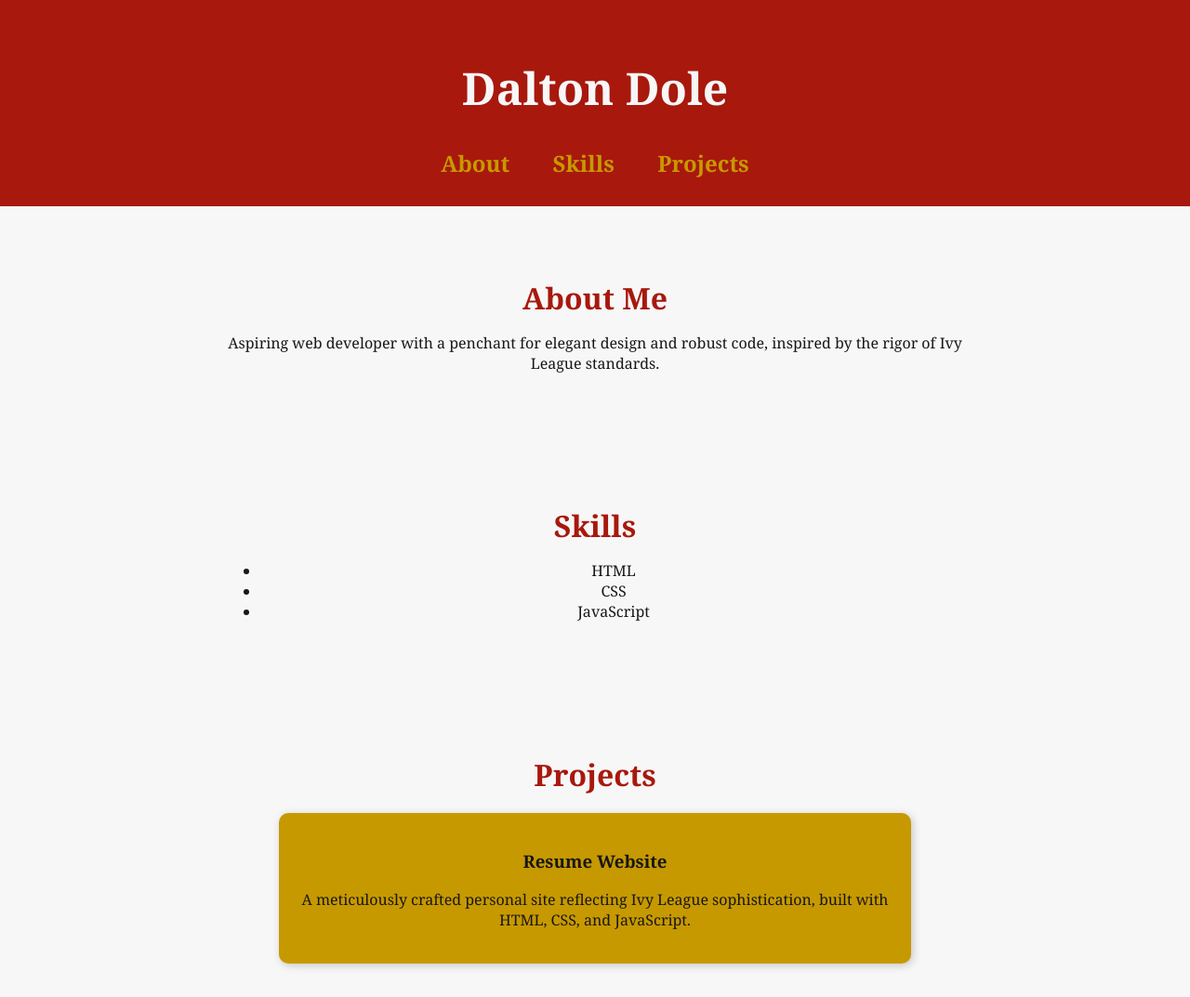
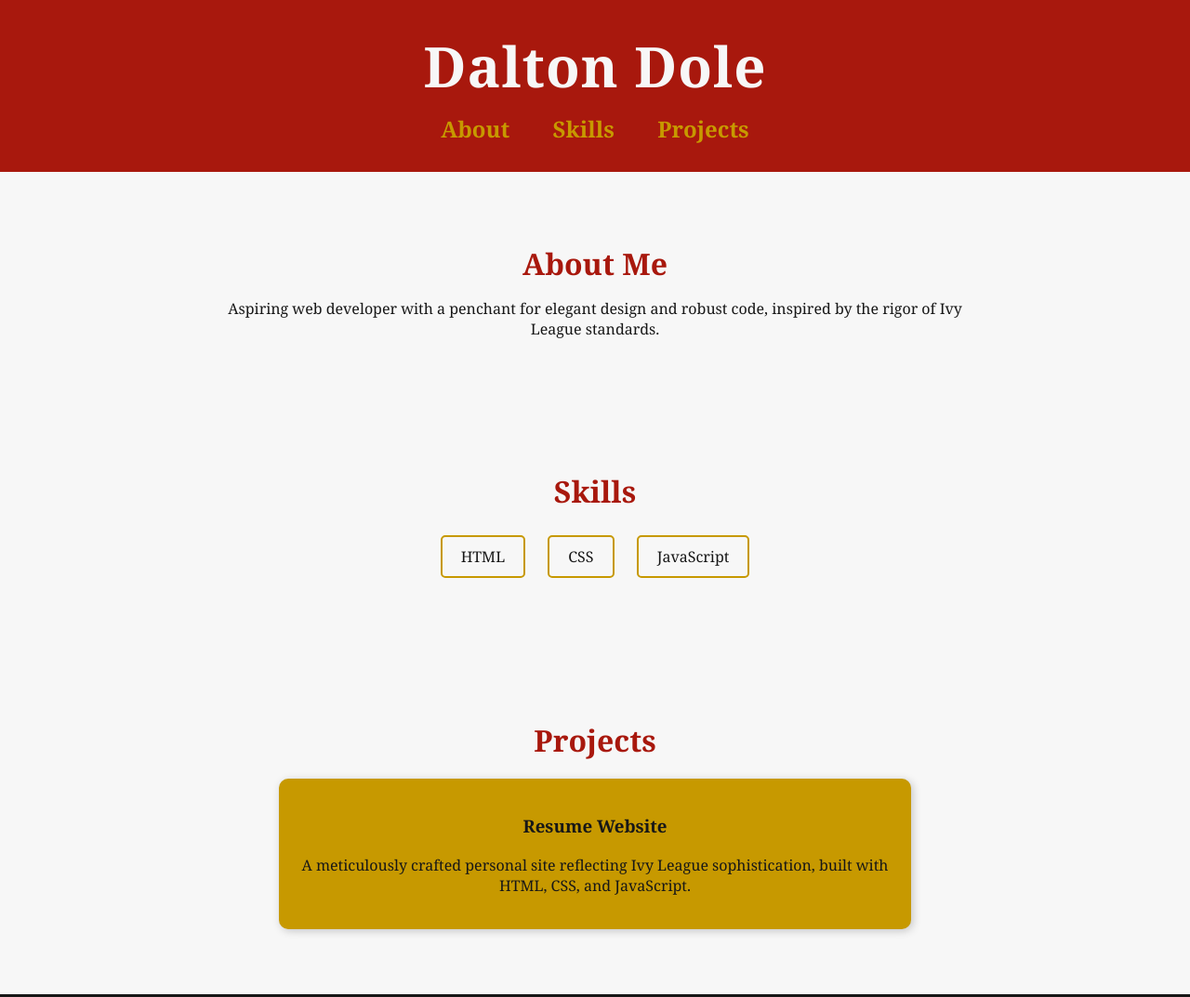
Before and after one commit to DollywoodDole/resume-website, a plain HTML site: page index.html in a window 1280 px wide. Shown: the top 1073 px of the page at 93% size. Drawn offline with Linux system fonts and the light colour scheme.

Commit message:
Update styles.css

```diff
--- a/styles.css
+++ b/styles.css
@@ -1,5 +1,3 @@
-/* Ivy League Aesthetic Resume Styles */
-
 :root {
     --deep-red: #A8180D;
     --off-white: #F7F7F7;
@@ -51,10 +49,37 @@ section {
     margin: auto;
 }
 
+h1 {
+    margin: 0;
+    font-size: 2.5em;
+    letter-spacing: 1px;
+}
+
 h2 {
     color: var(--deep-red);
     font-size: 2em;
     margin-bottom: 15px;
+}
+
+#skills-list {
+    list-style: none;
+    padding: 0;
+}
+
+#skills-list li {
+    display: inline-block;
+    margin: 10px;
+    padding: 10px 20px;
+    background-color: var(--off-white);
+    border: 2px solid var(--golden);
+    border-radius: 5px;
+    cursor: pointer;
+    transition: background-color 0.3s ease-in-out, color 0.3s ease-in-out;
+}
+
+#skills-list li:hover {
+    background-color: var(--golden);
+    color: var(--dark-grey);
 }
 
 .project {
@@ -79,3 +104,13 @@ footer {
     padding: 15px;
     font-size: 0.9em;
 }
+
+footer a {
+    color: var(--golden);
+    text-decoration: none;
+    transition: color 0.3s ease-in-out;
+}
+
+footer a:hover {
+    color: var(--off-white);
+}
```
